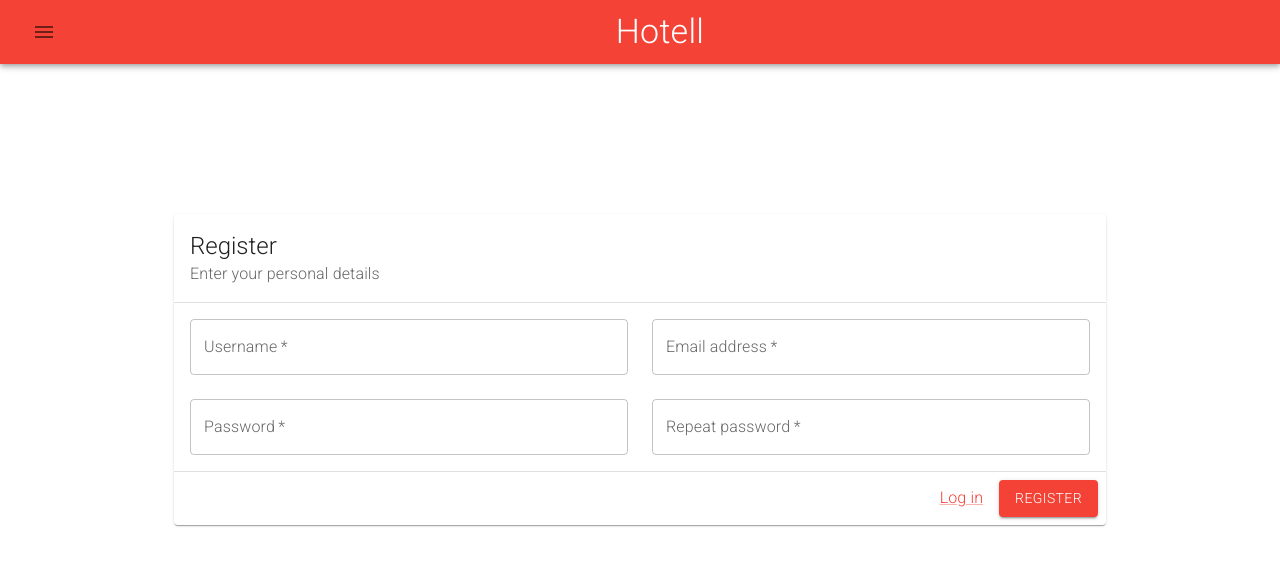
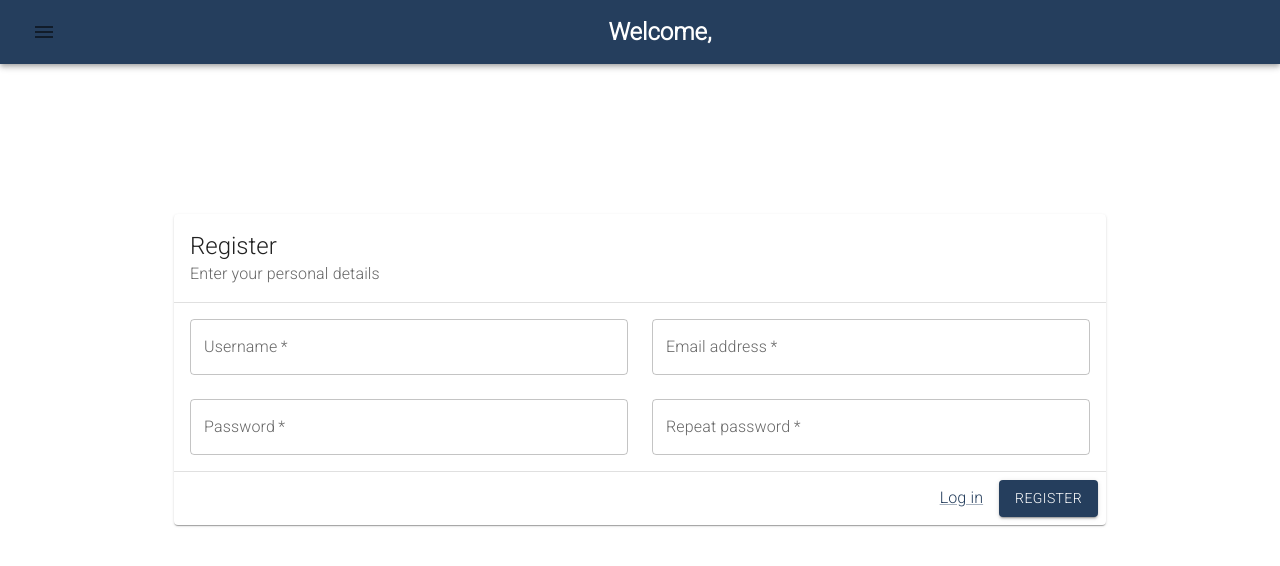
Before and after one commit to sundehakon/Hotell-React, a React (Create React App) app: page /register in a window 1280 px wide. Shown: the top 566 px of the page. Built offline with nearby package versions, Linux system fonts and the light colour scheme.

Commit message:
Added welcome message with username in header

```diff
--- a/src/App.js
+++ b/src/App.js
@@ -7,17 +7,23 @@ import LogInForm from './LogInForm';
 import { ThemeProvider } from '@mui/material/styles';
 import theme from './theme';
 import SideNav from './SideNav';
+import { useState } from 'react';
 
 function App() {
+  const [username, setUsername] = useState('');
+
+  const setNavUsername = (name) => {
+    setUsername(name);
+  }
   return (
     <ThemeProvider theme={theme}>
       <Router>
-        <SideNav />
+        <SideNav setUsername={setUsername} username={username}/>
         <Routes>
           <Route path='/' element={<Home />} />
           <Route path='/register' element={
             <div className='register-form-container'>
-              <RegisterForm />
+              <RegisterForm  setNavUsername={setNavUsername}/>
             </div>
           } />
           <Route path='/login' element={
--- a/src/RegisterForm.js
+++ b/src/RegisterForm.js
@@ -14,7 +14,7 @@ import Grid from '@mui/material/Unstable_Grid2';
 import Link from '@mui/material/Link';
 import { Typography } from '@mui/material';
 
-const RegisterForm = () => {
+const RegisterForm = ({ setNavUsername }) => {
     const [email, setEmail] = useState('');
     const [username, setUsername] = useState('');
     const [password, setPassword] = useState('');
@@ -39,6 +39,8 @@ const RegisterForm = () => {
 
             const password = document.getElementById('password').value;
             const confirmPassword = document.getElementById('password_confirm').value;
+
+            setNavUsername(username);
 
             if (password !== confirmPassword) {
                 console.log('Passwords do not match');
--- a/src/SideNav.js
+++ b/src/SideNav.js
@@ -14,7 +14,7 @@ import {
   Divider
 } from "@mui/material";
 import {
-  Apps,
+  Login,
   Menu,
   Home,
   KingBed
@@ -44,13 +44,13 @@ const listItems = [
     route: "/rooms"
   },
   {
-    listIcon: <Apps />,
+    listIcon: <Login />,
     listText: "Register",
     route: "/register"
   }
 ];
 
-export default function SideNav() {
+export default function SideNav({ username }) {
   const navigate = useNavigate();
   const classes = useStyles();
   const [open, setOpen] = useState(false);
@@ -71,7 +71,7 @@ export default function SideNav() {
       sx={{ width: 200 }}
     >
     <Box sx={{ display: 'flex', justifyContent: 'center', alignItems: 'center', flexDirection: 'column', padding: 1 }}>
-      <Typography variant="h4">Hotell</Typography>
+      <Typography variant="h5" sx={{ fontWeight: 'bold' }}>Hotell</Typography>
     </Box>
       <Divider />
       <List>
@@ -98,7 +98,7 @@ export default function SideNav() {
               <Menu />
             </IconButton>
             <Box sx={{ flexGrow: 1, display: 'flex', justifyContent: 'center' }}>
-              <Typography variant="h4" sx={{ textAlign: 'center', gap: 10 }}>Hotell</Typography>
+              <Typography variant="h5" sx={{ textAlign: 'center', gap: 10, fontWeight: 'bold' }}>Welcome, {username}</Typography>
             </Box>
             <Drawer open={open} anchor="left" onClose={toggleSlider}>
               {sideList()}
--- a/src/theme.js
+++ b/src/theme.js
@@ -3,7 +3,7 @@ import { createTheme } from "@mui/material/styles";
 const theme = createTheme({
     palette: {
         primary: {
-            main: '#f44336',
+            main: '#253e5d',
         },
         secondary: {
             main: '#3f51b5',
```
